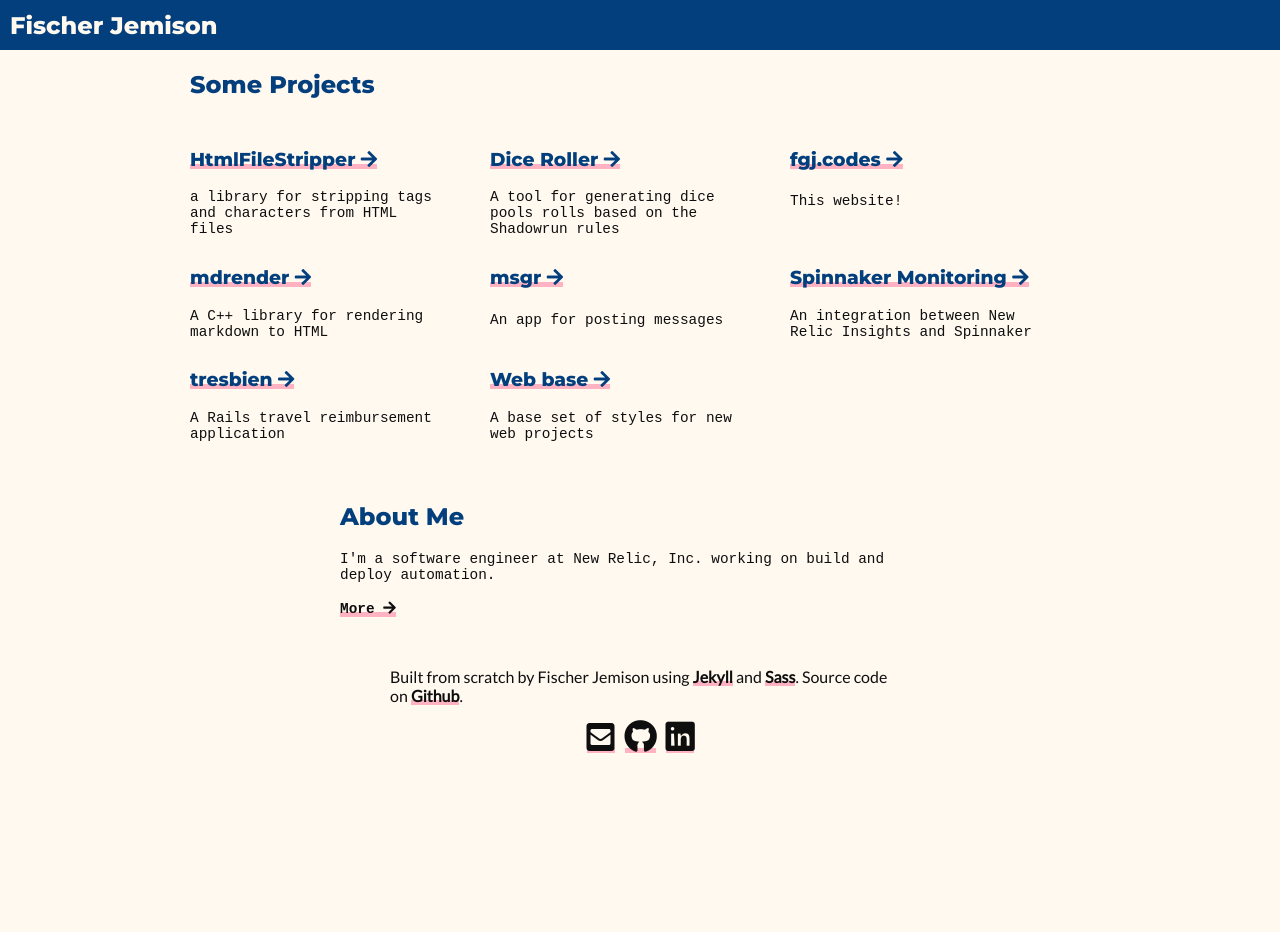
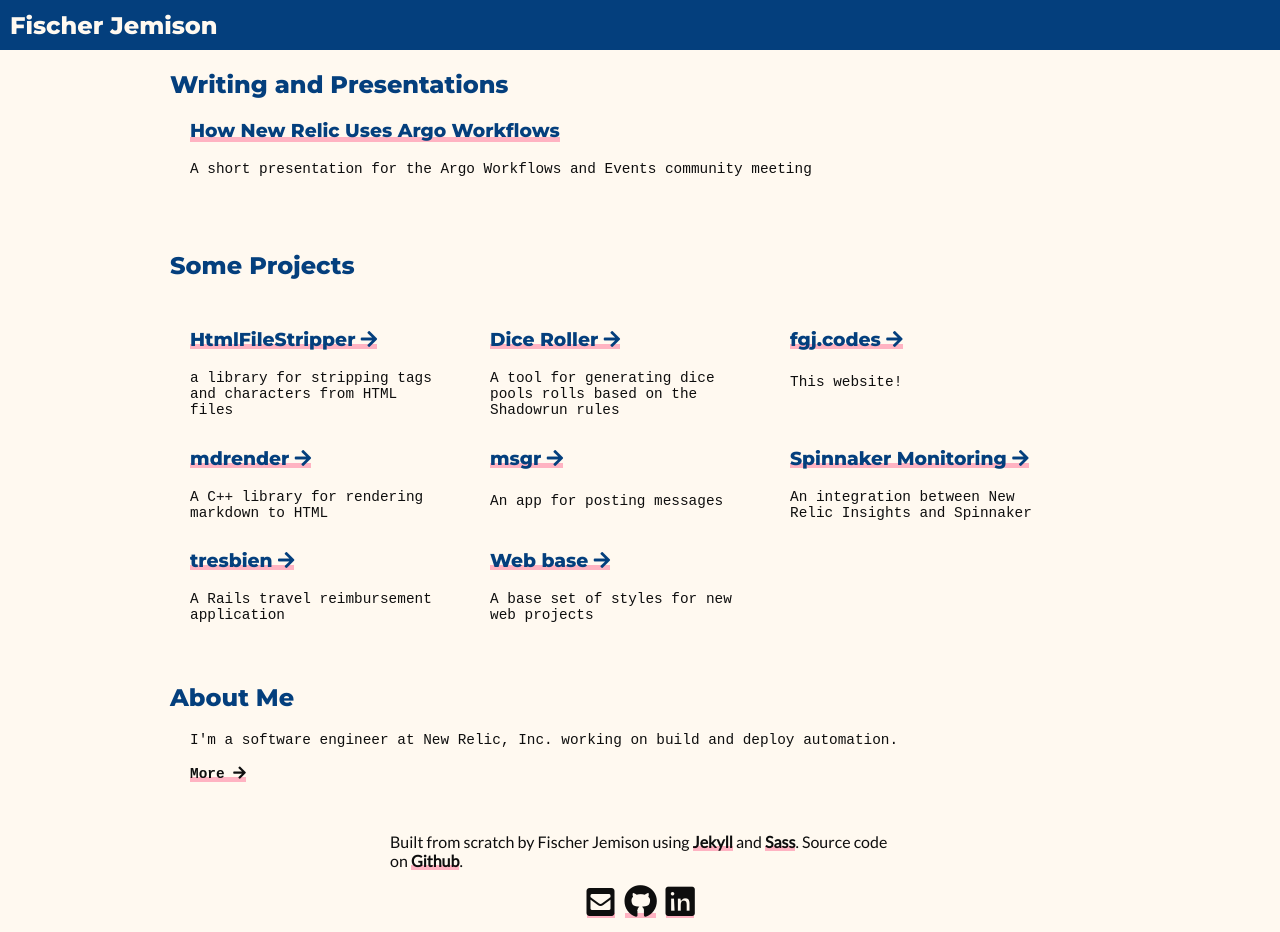
Before and after one commit to jemisonf/jemisonf.github.io, a Jekyll site: the page built from index.html, in a window 1280 px wide. Built offline with Jekyll 4.4.1, drawn with Linux system fonts in a browser that asks for light colours; before the commit the page ends 900 px from its top, so only the background shows below that.

Commit message:
adds workflows presentation and tweaks styles

```diff
--- a/Gemfile
+++ b/Gemfile
@@ -3,3 +3,5 @@ source 'https://rubygems.org'
 gem "jekyll", "~> 3.8"
 
 gem "rouge", "~> 3.3"
+
+gem "kramdown-parser-gfm", "~> 1.1"
--- /dev/null
+++ b/_posts/2021-1-23-argo-workflows-presentation.md
@@ -0,0 +1,13 @@
+---
+layout: post
+title: How New Relic Uses Argo Workflows
+short_description: A short presentation for the Argo Workflows and Events community meeting
+---
+
+Here's the recording, hosted on Youtube. Our presentation starts at about 32:11.
+
+<iframe width="560" height="315" src="https://www.youtube.com/watch?v=dxX_Xnp2sX4&t=220s" frameborder="0" allow="accelerometer; autoplay; clipboard-write; encrypted-media; gyroscope; picture-in-picture" allowfullscreen></iframe>
+
+If the embed doesn't work, here's a direct link: [https://www.youtube.com/watch?v=dxX_Xnp2sX4&t=32m11s](https://www.youtube.com/watch?v=dxX_Xnp2sX4&t=32m11s)
+
+Touches on CI/CD, infrastructure automation, and how to adopt a technology like Argo Workflows at a large organization where it is used across many different teams.
--- a/_sass/base/_typography.scss
+++ b/_sass/base/_typography.scss
@@ -16,6 +16,10 @@ h1, h2, h3 {
   font-family: $header-font-stack;
 }
 
+h1 a, h2 a, h3 a {
+  color: $main-color;
+}
+
 h1, h2 {
   font-weight: bold;
 }
--- a/_sass/layout/_main.scss
+++ b/_sass/layout/_main.scss
@@ -7,6 +7,9 @@
         @include justify-start;
         img {
             max-width: 900px;
+        }
+        h2 {
+            margin-left: -20px;
         }
     }
     .page-section.narrow {
--- a/index.html
+++ b/index.html
@@ -6,15 +6,21 @@ title: Fischer Jemison's Homepage
     {% assign posts = site.posts | where:"draft","false" %}
     {% assign num_posts = posts | size %}
     {% if num_posts > 0 %}
-        <h2>Some recent blog posts</h2>
+        <h2>Writing and Presentations</h2>
+        {% assign top_three = posts | limit: 3 %}
+        {% for post in top_three %}
+            <div class="post-preview">
+                <h3>
+                    <a href="{{ post.url }}">
+                        {{ post.title }}
+                    </a>
+                </h3>
+                <p class="subtext">{{ post.short_description }}</p>
+            </div>
+        {% endfor %}
     {% endif %}
-    {% assign top_three = posts | limit: 3 %}
-    {% for post in top_three %}
-        <div class="post-preview">
-            <h3><a href="{{ post.url }}">{{ post.title }}</a></h3>
-            <p class="subtext">{{ post.short_description }}</p>
-        </div>
-    {% endfor %}
+</section>
+<section class="page-section">
     <h2>Some Projects</h2>
     <div class="item-array">
         {% for project in site.projects %}
@@ -34,7 +40,7 @@ title: Fischer Jemison's Homepage
     </div>
 </section>
 
-<section class="page-section narrow">
+<section class="page-section">
     <h2>About Me</h2>
     {% include about_me.html %}
 </section>
```
Also changed, not shown: _posts/template.md (added, +6 -0 lines), scripts/mkpost.rb (added, +26 -0 lines), Gemfile.lock.
